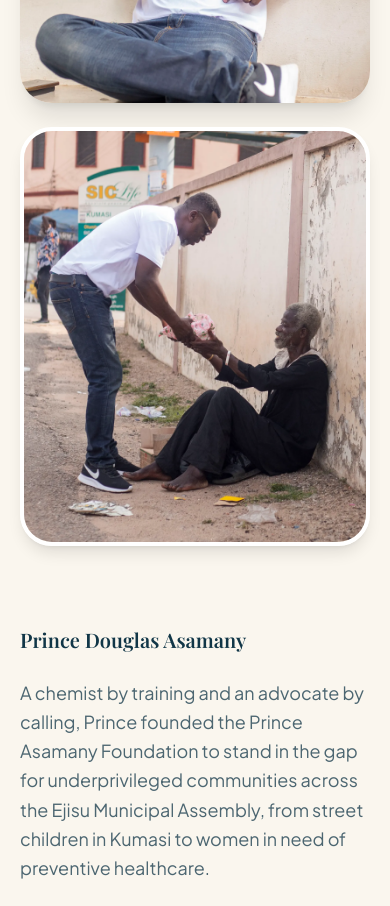
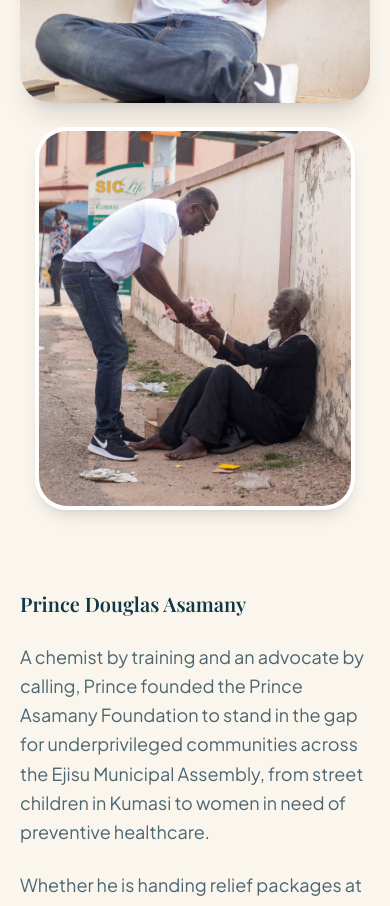
Before and after one commit to Papiwrld/prince-asamany-foundation, a Next.js app: page /about in a window 390 px wide. Shown: the part 5340-6246 px from the top of the page. Built offline with nearby package versions, Linux system fonts and the light colour scheme.

Commit message:
fix(layout): align contact headings and constrain mobile founder photo width

```diff
--- a/app/about/page.tsx
+++ b/app/about/page.tsx
@@ -216,14 +216,14 @@ export default function AboutPage() {
                   {...blurProps('/media/opt/IMG_6965.webp')}
                 />
               </div>
-              <div className="relative mt-6 lg:mt-0 lg:absolute lg:-bottom-10 lg:-right-4 xl:-right-10 lg:w-56 xl:w-64 rounded-card-lg overflow-hidden border-4 border-white shadow-lg z-10">
+              <div className="relative mt-6 max-w-xs mx-auto lg:max-w-none lg:mt-0 lg:absolute lg:-bottom-10 lg:-right-4 xl:-right-10 lg:w-56 xl:w-64 rounded-card-lg overflow-hidden border-4 border-white shadow-lg z-10">
                 <div className="relative aspect-[5/6]">
                   <Image
                     src="/media/opt/IMG_6899_1.webp"
                     alt="Prince Asamany bending to greet an elderly woman during a community relief visit in Kumasi"
                     fill
                     className="object-cover object-center"
-                    sizes="(max-width: 1024px) 100vw, 256px"
+                    sizes="(max-width: 1024px) 320px, 256px"
                     {...blurProps('/media/opt/IMG_6899_1.webp')}
                   />
                 </div>
--- a/components/sections/ContactForm.tsx
+++ b/components/sections/ContactForm.tsx
@@ -43,7 +43,7 @@ export function ContactForm() {
 
           {/* Contact details, 2 cols */}
           <div className="lg:col-span-2 flex flex-col gap-8">
-            <div className="text-center">
+            <div className="text-center lg:text-left">
               <span className="font-body text-sm font-semibold uppercase tracking-[0.15em] text-brand-red-dark">Find Us</span>
               <h2 className="font-display text-2xl font-bold text-brand-navy mt-2 leading-tight">
                 Get in Touch
@@ -130,7 +130,7 @@ export function ContactForm() {
 
           {/* Contact form, 3 cols */}
           <div className="lg:col-span-3">
-            <div className="mb-8 text-center">
+            <div className="mb-8 text-center lg:text-left">
               <span className="font-body text-sm font-semibold uppercase tracking-[0.15em] text-brand-red-dark">Message</span>
               <h2 className="font-display text-2xl font-bold text-brand-navy mt-2 leading-tight">
                 Send a Message
```
